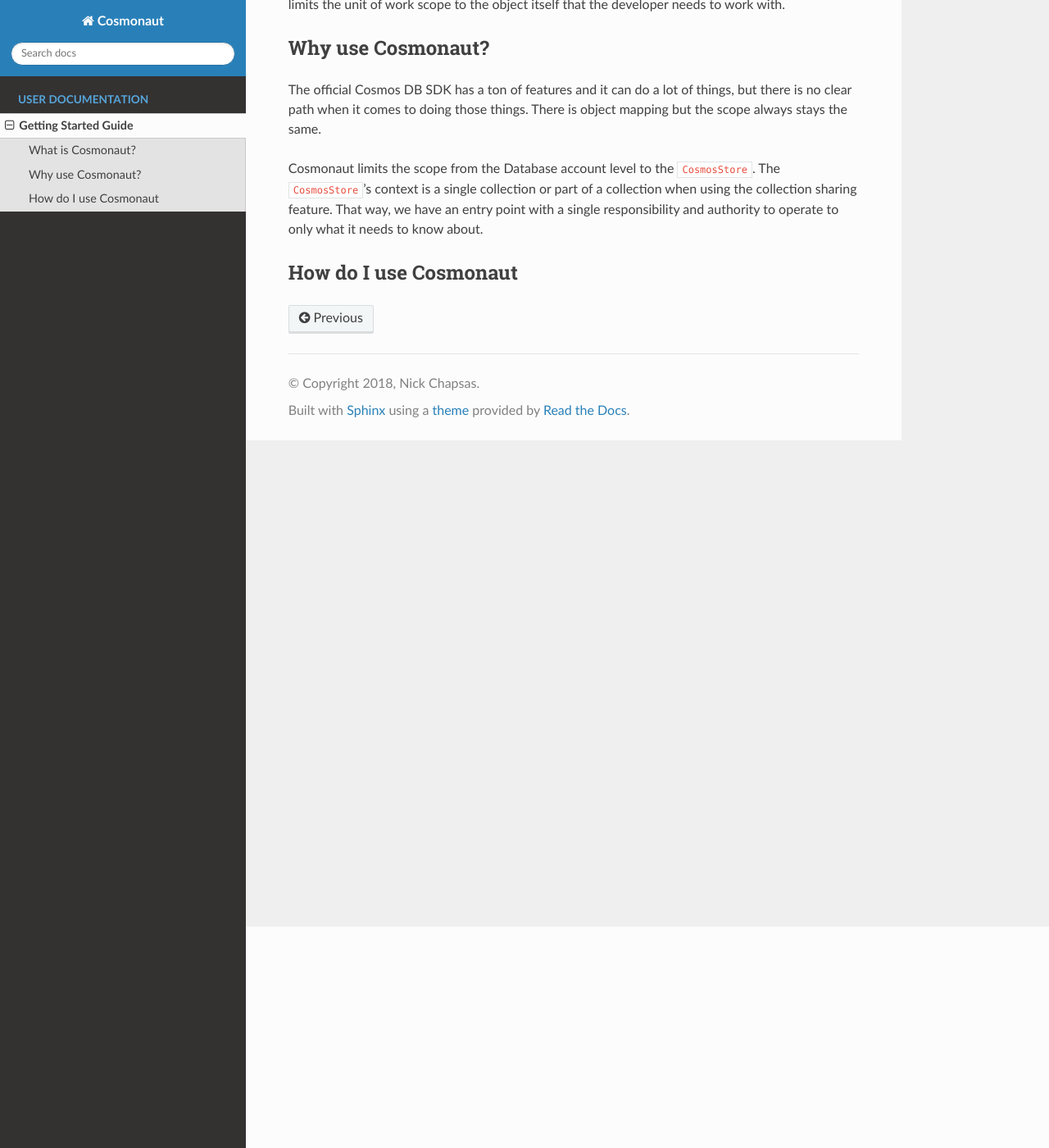
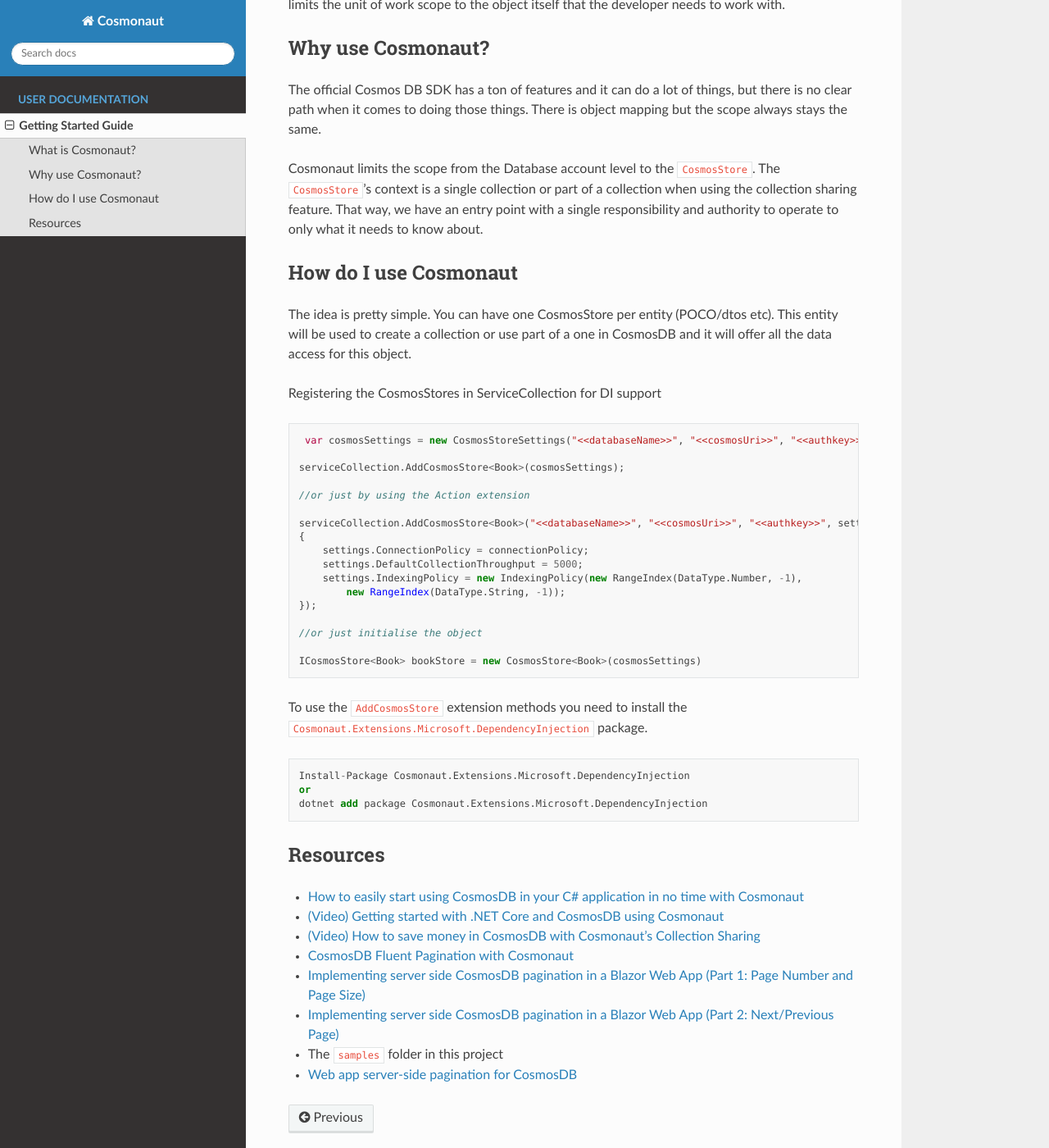
Before and after one commit to Elfocrash/Cosmonaut, a Sphinx documentation site: the page built from docs/Getting-started.md, in a window 1280 px wide and 1400 px high, scrolled down 270 px. Shown: the whole window at 82% size. Built offline with Sphinx 7.4.7 and the Read the Docs theme 2.0.0, drawn with Linux system fonts in a browser that asks for light colours.

Commit message:
More documentation

````diff
--- a/docs/Getting-started.md
+++ b/docs/Getting-started.md
@@ -11,3 +11,48 @@ The official Cosmos DB SDK has a ton of features and it can do a lot of things,
 Cosmonaut limits the scope from the Database account level to the `CosmosStore`. The `CosmosStore`'s context is a single collection or part of a collection when using the collection sharing feature. That way, we have an entry point with a single responsibility and authority to operate to only what it needs to know about.
 
 ## How do I use Cosmonaut
+
+The idea is pretty simple. You can have one CosmosStore per entity (POCO/dtos etc).
+This entity will be used to create a collection or use part of a one in CosmosDB and it will offer all the data access for this object.
+
+Registering the CosmosStores in ServiceCollection for DI support
+```c#
+ var cosmosSettings = new CosmosStoreSettings("<<databaseName>>", "<<cosmosUri>>", "<<authkey>>");
+
+serviceCollection.AddCosmosStore<Book>(cosmosSettings);
+
+//or just by using the Action extension
+
+serviceCollection.AddCosmosStore<Book>("<<databaseName>>", "<<cosmosUri>>", "<<authkey>>", settings =>
+{
+    settings.ConnectionPolicy = connectionPolicy;
+    settings.DefaultCollectionThroughput = 5000;
+    settings.IndexingPolicy = new IndexingPolicy(new RangeIndex(DataType.Number, -1),
+        new RangeIndex(DataType.String, -1));
+});
+
+//or just initialise the object
+
+ICosmosStore<Book> bookStore = new CosmosStore<Book>(cosmosSettings)
+```
+
+To use the `AddCosmosStore` extension methods you need to install the `Cosmonaut.Extensions.Microsoft.DependencyInjection` package.
+
+```c#
+Install-Package Cosmonaut.Extensions.Microsoft.DependencyInjection
+or
+dotnet add package Cosmonaut.Extensions.Microsoft.DependencyInjection
+```
+
+## Resources
+
+- [How to easily start using CosmosDB in your C# application in no time with Cosmonaut](http://chapsas.com/how-to-easily-start-using-cosmosdb-in-your-c-application-in-no-time-with-cosmonaut/)
+- [(Video) Getting started with .NET Core and CosmosDB using Cosmonaut](http://chapsas.com/video-getting-started-with-net-core-and-cosmosdb-using-cosmonaut/)
+- [(Video) How to save money in CosmosDB with Cosmonaut's Collection Sharing](http://chapsas.com/video-how-to-save-money-in-cosmosdb-with-cosmonauts-collection-sharing/)
+- [CosmosDB Fluent Pagination with Cosmonaut](http://chapsas.com/cosmosdb-fluent-pagination-with-cosmonaut/)
+- [Implementing server side CosmosDB pagination in a Blazor Web App (Part 1: Page Number and Page Size)
+](https://chapsas.com/implementing-skiptake-server-side-cosmosdb-pagination-in-a-blazor-web-app/)
+- [Implementing server side CosmosDB pagination in a Blazor Web App (Part 2: Next/Previous Page)
+](https://chapsas.com/implementing-server-side-cosmosdb-pagination-in-a-blazor-web-app-part-2-next-page-previous-page/)
+- The `samples` folder in this project
+- [Web app server-side pagination for CosmosDB](https://github.com/Elfocrash/CosmosDBPaginationSample)
````
Also changed, not shown: 1 other file.
